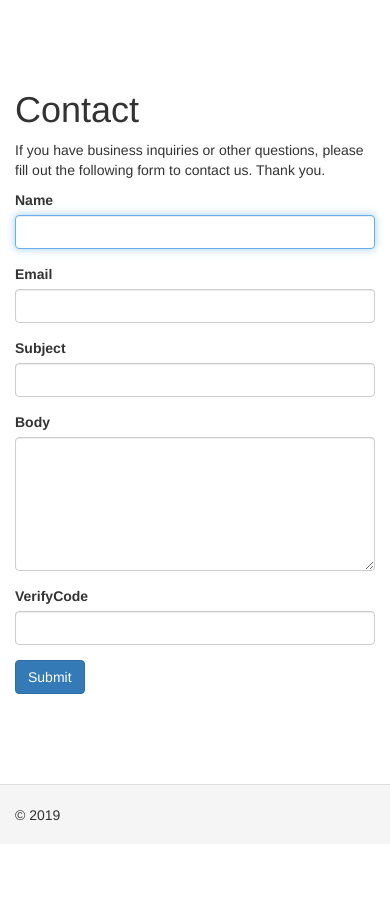
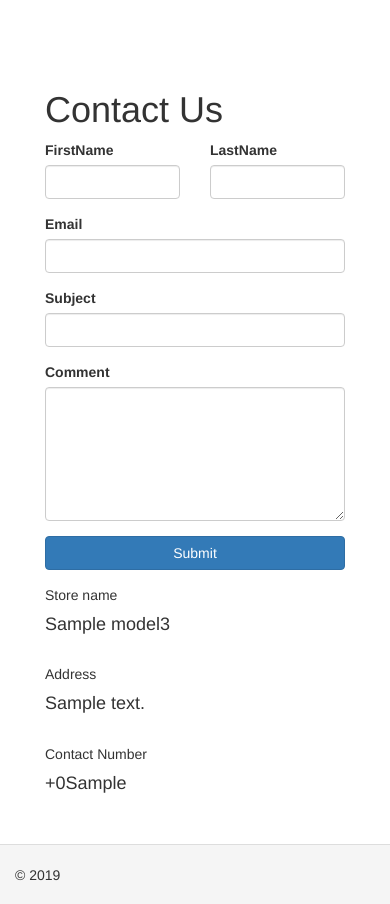
Before and after one commit to rynar21/vending-machine, a PHP site: template frontend/views/site/contact.php in a window 390 px wide. Before the commit the page ends 821 px from the top, so only its background shows below. Run offline with PHP 8.4, Linux system fonts and the light colour scheme; the template is opened without the code that fills it: most values are stand-ins (such as "Sample title", 1, 10 or a date in 2020); form fields are guessed from the names that the template uses; data that the repository does not hold is empty; some libraries are stand-ins or nearby versions.

Commit message:
Contact-about-page

```diff
--- a/common/models/Store.php
+++ b/common/models/Store.php
@@ -28,7 +28,7 @@ class Store extends \yii\db\ActiveRecord
     {
         return [
             [['store_name'], 'required'],
-            [['store_name', 'store_description'], 'string', 'max' => 255],
+            [['store_name', 'store_description'], 'string', 'max' => 255,'required'],
         ];
     }
 
--- a/console/migrations/m190620_063311_store.php
+++ b/console/migrations/m190620_063311_store.php
@@ -16,6 +16,7 @@ class m190620_063311_store extends Migration
         'store_id'=>$this->primaryKey(),
         'store_name'=>$this->string()->notNull(),
         'store_description'=>$this->string(),
+        'store_contact'=>$this->integer()->notNull(),
       ]);
     }
 
--- a/frontend/views/site/contact.php
+++ b/frontend/views/site/contact.php
@@ -9,37 +9,59 @@ use yii\bootstrap\ActiveForm;
 use yii\captcha\Captcha;
 
 $this->title = 'Contact';
-$this->params['breadcrumbs'][] = $this->title;
 ?>
+
 <div class="site-contact">
-    <h1><?= Html::encode($this->title) ?></h1>
+  <div class="container-fluid">
+    <div class="col-sm-6 col-sm-offset-3">
+      <h1><?= Html::encode($this->title) ?> Us</h1>
+    </div>
+  </div>
 
-    <p>
-        If you have business inquiries or other questions, please fill out the following form to contact us. Thank you.
-    </p>
-
-    <div class="row">
-        <div class="col-lg-5">
+    <div class="container">
+        <div class="col-sm-6 col-sm-offset-3">
             <?php $form = ActiveForm::begin(['id' => 'contact-form']); ?>
-
-                <?= $form->field($model, 'name')->textInput(['autofocus' => true]) ?>
-
+              <div class="row">
+                <div class="col-xs-6">
+                <?= $form->field($model,'firstName') ?>
+                </div>
+                <div class="col-xs-6">
+                <?= $form->field($model, 'lastName') ?>
+                </div>
+              </div>
                 <?= $form->field($model, 'email') ?>
 
                 <?= $form->field($model, 'subject') ?>
 
-                <?= $form->field($model, 'body')->textarea(['rows' => 6]) ?>
-
-                <?= $form->field($model, 'verifyCode')->widget(Captcha::className(), [
-                    'template' => '<div class="row"><div class="col-lg-3">{image}</div><div class="col-lg-6">{input}</div></div>',
-                ]) ?>
+                <?= $form->field($model, 'comment')->textarea(['rows' => 6]) ?>
 
                 <div class="form-group">
-                    <?= Html::submitButton('Submit', ['class' => 'btn btn-primary', 'name' => 'contact-button']) ?>
+                    <?= Html::submitButton('Submit', ['class' => 'btn btn-primary btn-block', 'name' => 'contact-button', ]) ?>
                 </div>
 
             <?php ActiveForm::end(); ?>
+          </div>
         </div>
+
+    <div class="container">
+      <div class="col-sm-6 col-sm-offset-3">
+
+            <div class="container">
+              <div class="row">
+                <p>Store name</p>
+                <h4><?= $model3->store_name ?></h4>
+                <br>
+              </div>
+              <div class="row">
+                Address<br>
+                <h4><?= $model3->store_description ?></h4><br>
+              </div>
+              <div class="row">
+                Contact Number<br>
+                <h4>+0<?= $model3->store_contact ?></h4><br>
+              </div>
+
+            </div>
+      </div>
     </div>
-
 </div>
--- a/frontend/web/css/site.css
+++ b/frontend/web/css/site.css
@@ -46,9 +46,6 @@ a.thumbnail:hover{
   margin: 25px 5px;
 }
 
-.carousel-inner>.item {
-    height: 200px;
-}
 
 .wrap {
     min-height: 100%;
```
Also changed, not shown: frontend/controllers/SiteController.php (+14 -1 lines), frontend/models/ContactForm.php (+9 -7 lines), frontend/views/site/about.php (+70 -33 lines).
